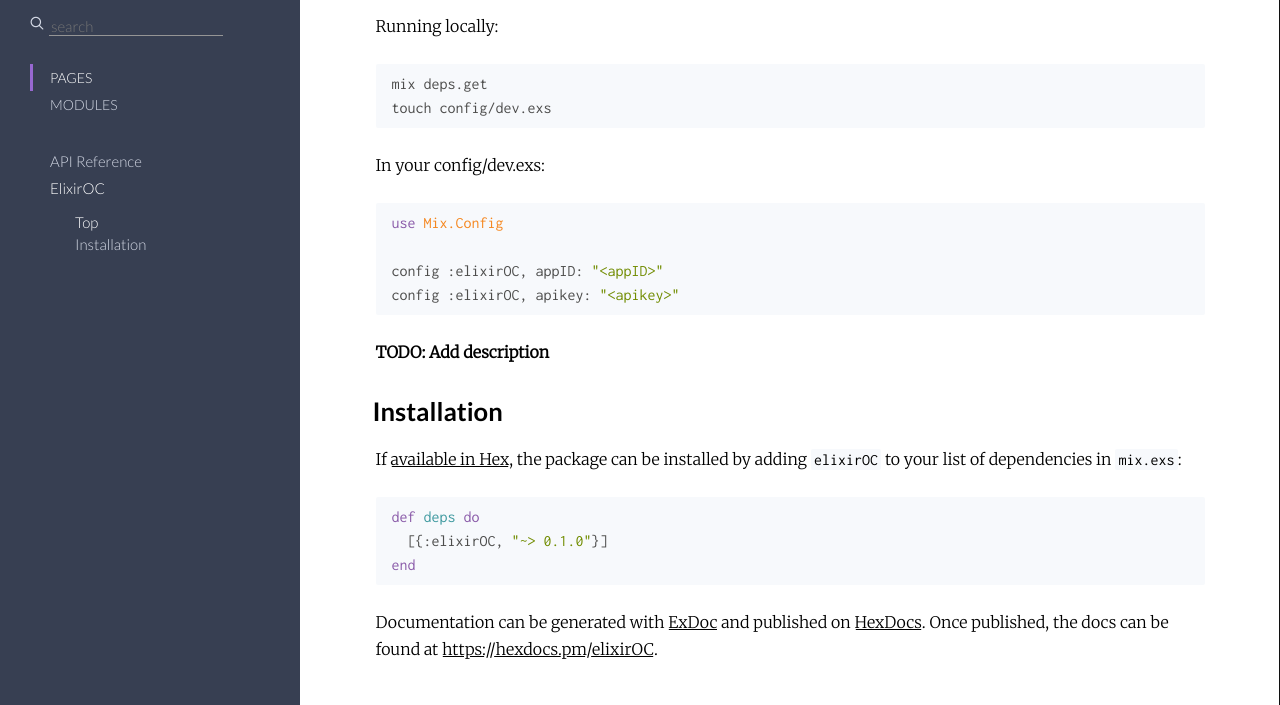
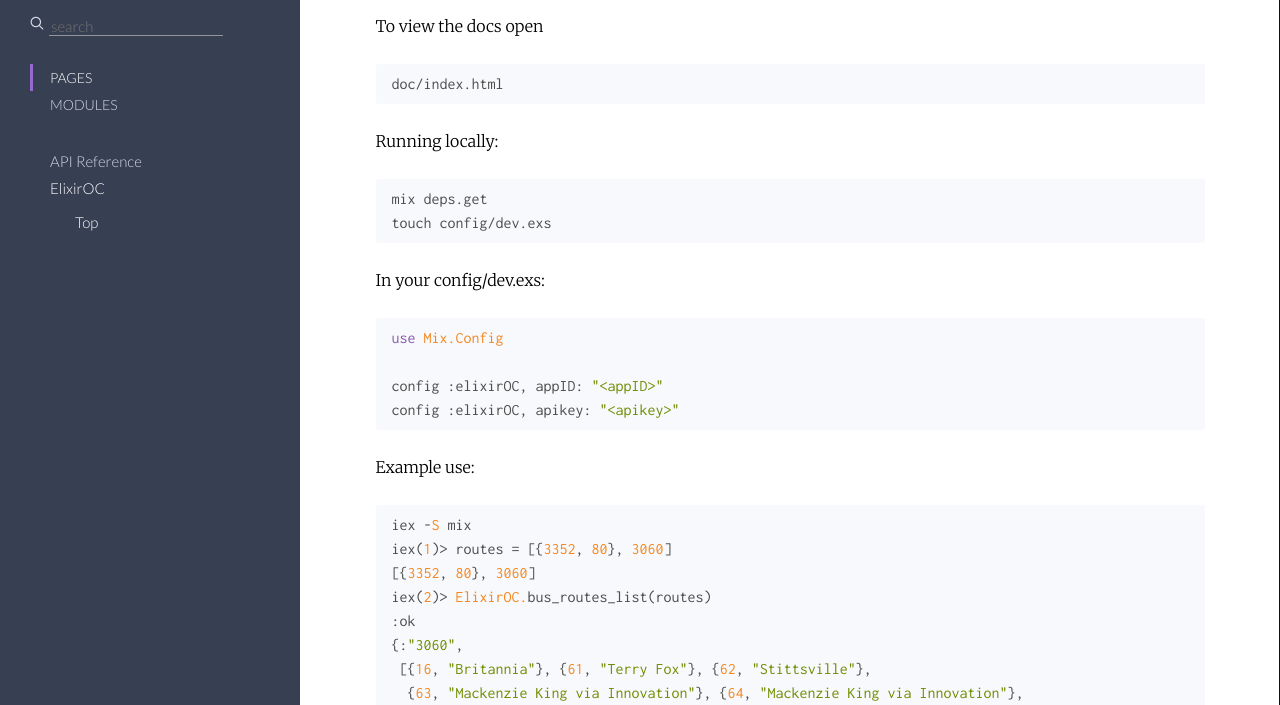
Before and after one commit to bkzhang/ElixirOC, a plain HTML site: page doc/readme.html in a window 1280 px wide. Shown: the part 86-791 px from the top of the page. Drawn offline with Linux system fonts and the light colour scheme; files whose address does not match are found by name.

Commit message:
done playing around, next project -> genserver

```diff
--- /dev/null
+++ b/doc/dist/sidebar_items-92896e1dd2.js
@@ -0,0 +1 @@
+sidebarNodes={"extras":[{"id":"api-reference","title":"API Reference","group":"","headers":[{"id":"Modules","anchor":"modules"}]},{"id":"readme","title":"ElixirOC","group":"","headers":[]}],"exceptions":[],"modules":[{"id":"ElixirOC","title":"ElixirOC","functions":[{"id":"bus_routes_list/1","anchor":"bus_routes_list/1"}]},{"id":"ElixirOC.Coordinator","title":"ElixirOC.Coordinator","functions":[{"id":"loop/2","anchor":"loop/2"}]},{"id":"ElixirOC.Worker","title":"ElixirOC.Worker","functions":[{"id":"loop/0","anchor":"loop/0"},{"id":"route_summary/1","anchor":"route_summary/1"},{"id":"route_summary/2","anchor":"route_summary/2"}]}],"protocols":[]}
--- a/doc/dist/sidebar_items-ce620c6d43.js
+++ /dev/null
@@ -1 +0,0 @@
-sidebarNodes={"extras":[{"id":"api-reference","title":"API Reference","group":"","headers":[{"id":"Modules","anchor":"modules"}]},{"id":"readme","title":"ElixirOC","group":"","headers":[{"id":"Installation","anchor":"installation"}]}],"exceptions":[],"modules":[{"id":"ElixirOC","title":"ElixirOC","functions":[{"id":"bus_routes_list/1","anchor":"bus_routes_list/1"}]},{"id":"ElixirOC.Coordinator","title":"ElixirOC.Coordinator","functions":[{"id":"loop/2","anchor":"loop/2"}]},{"id":"ElixirOC.Worker","title":"ElixirOC.Worker","functions":[{"id":"loop/0","anchor":"loop/0"},{"id":"route_summary/1","anchor":"route_summary/1"},{"id":"route_summary/2","anchor":"route_summary/2"}]}],"protocols":[]}
--- a/doc/readme.html
+++ b/doc/readme.html
@@ -8,7 +8,7 @@
     <title>ElixirOC – ElixirOC v0.1.0</title>
     <link rel="stylesheet" href="dist/app-af302bfcc4.css" />
 
-    <script src="dist/sidebar_items-ce620c6d43.js"></script>
+    <script src="dist/sidebar_items-92896e1dd2.js"></script>
   </head>
   <body data-type="extras">
     <script>try { if(localStorage.getItem('night-mode')) document.body.className += ' night-mode'; } catch (e) { }</script>
@@ -58,6 +58,8 @@
 
 
 <h1>ElixirOC</h1>
+<p>To view the docs open </p>
+<pre><code class="elixir">doc/index.html</code></pre>
 <p>Running locally:</p>
 <pre><code class="elixir">mix deps.get
 touch config/dev.exs</code></pre>
@@ -66,20 +68,26 @@
 
 config :elixirOC, appID: &quot;&lt;appID&gt;&quot;
 config :elixirOC, apikey: &quot;&lt;apikey&gt;&quot;</code></pre>
-<p><strong>TODO: Add description</strong></p>
-<h2 id="installation" class="section-heading">
-  <a href="#installation" class="hover-link"><i class="icon-link"></i></a>
-  Installation
-</h2>
-
-<p>If <a href="https://hex.pm/docs/publish">available in Hex</a>, the package can be installed
-by adding <code class="inline">elixirOC</code> to your list of dependencies in <code class="inline">mix.exs</code>:</p>
-<pre><code class="elixir">def deps do
-  [{:elixirOC, &quot;~&gt; 0.1.0&quot;}]
-end</code></pre>
-<p>Documentation can be generated with <a href="https://github.com/elixir-lang/ex_doc">ExDoc</a>
-and published on <a href="https://hexdocs.pm">HexDocs</a>. Once published, the docs can
-be found at <a href="https://hexdocs.pm/elixirOC">https://hexdocs.pm/elixirOC</a>.</p>
+<p>Example use:</p>
+<pre><code class="elixir">iex -S mix
+iex(1)&gt; routes = [{3352, 80}, 3060]
+[{3352, 80}, 3060]
+iex(2)&gt; ElixirOC.bus_routes_list(routes)
+:ok
+{:&quot;3060&quot;,
+ [{16, &quot;Britannia&quot;}, {61, &quot;Terry Fox&quot;}, {62, &quot;Stittsville&quot;},
+  {63, &quot;Mackenzie King via Innovation&quot;}, {64, &quot;Mackenzie King via Innovation&quot;},
+  {80, &quot;Tunney&#39;s Pasture&quot;}, {86, &quot;Baseline  Colonnade&quot;}, {87, &quot;Baseline&quot;},
+  {91, &quot;Baseline&quot;}, {94, &quot;Millennium&quot;}, {95, &quot;Barrhaven Centre&quot;},
+  {97, &quot;Bayshore&quot;}, {98, &quot;Tunney&#39;s Pasture&quot;}, {105, &quot;Tunney&#39;s Pasture&quot;},
+  {107, &quot;South Keys&quot;}, {164, &quot;Terry Fox&quot;}, {252, &quot;Bells Corners&quot;},
+  {256, &quot;Kanata&quot;}, {261, &quot;Stittsville&quot;}, {262, &quot;Stittsville&quot;},
+  {263, &quot;Stittsville&quot;}, {264, &quot;Kanata&quot;}, {265, &quot;Kanata&quot;}, {267, &quot;Kanata&quot;},
+  {268, &quot;Kanata&quot;}, {269, &quot;Kanata&quot;}, {270, &quot;Barrhaven&quot;}, {271, &quot;Barrhaven&quot;},
+  {272, &quot;Barrhaven&quot;}, {273, &quot;Barrhaven&quot;}, {277, &quot;Barrhaven&quot;},
+  {282, &quot;Pinecrest&quot;}, {283, &quot;Richmond&quot;}, {403, &quot;Scotiabank Place&quot;},
+  {750, &quot;Greenboro&quot;}]}
+{:&quot;3352&quot;, {80, &quot;Barrhaven Centre&quot;}}</code></pre>
 
       <footer class="footer">
         <p>
```
Also changed, not shown: doc/404.html (+1 -1 lines), doc/ElixirOC.Coordinator.html (+13 -4 lines), doc/ElixirOC.Worker.html (+8 -4 lines), doc/ElixirOC.html (+11 -2 lines), doc/api-reference.html (+7 -1 lines), 6 other files.
